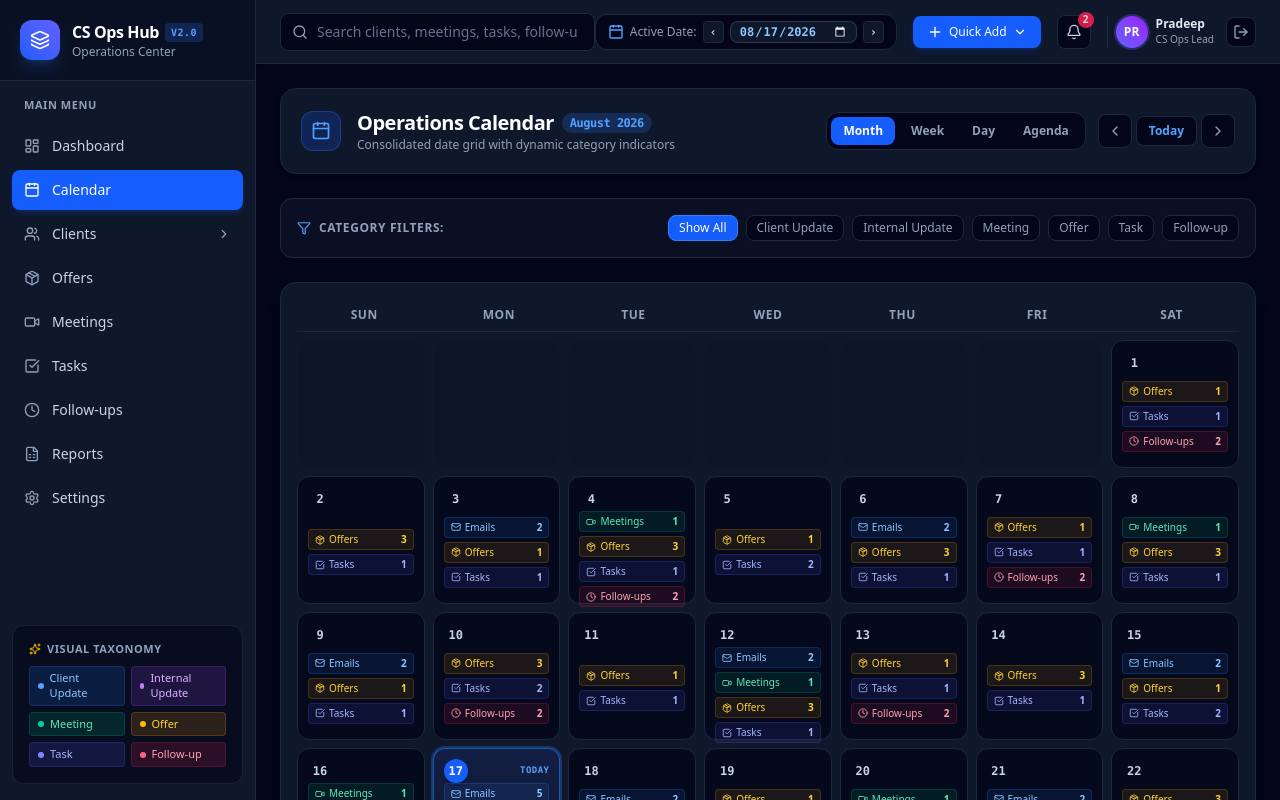
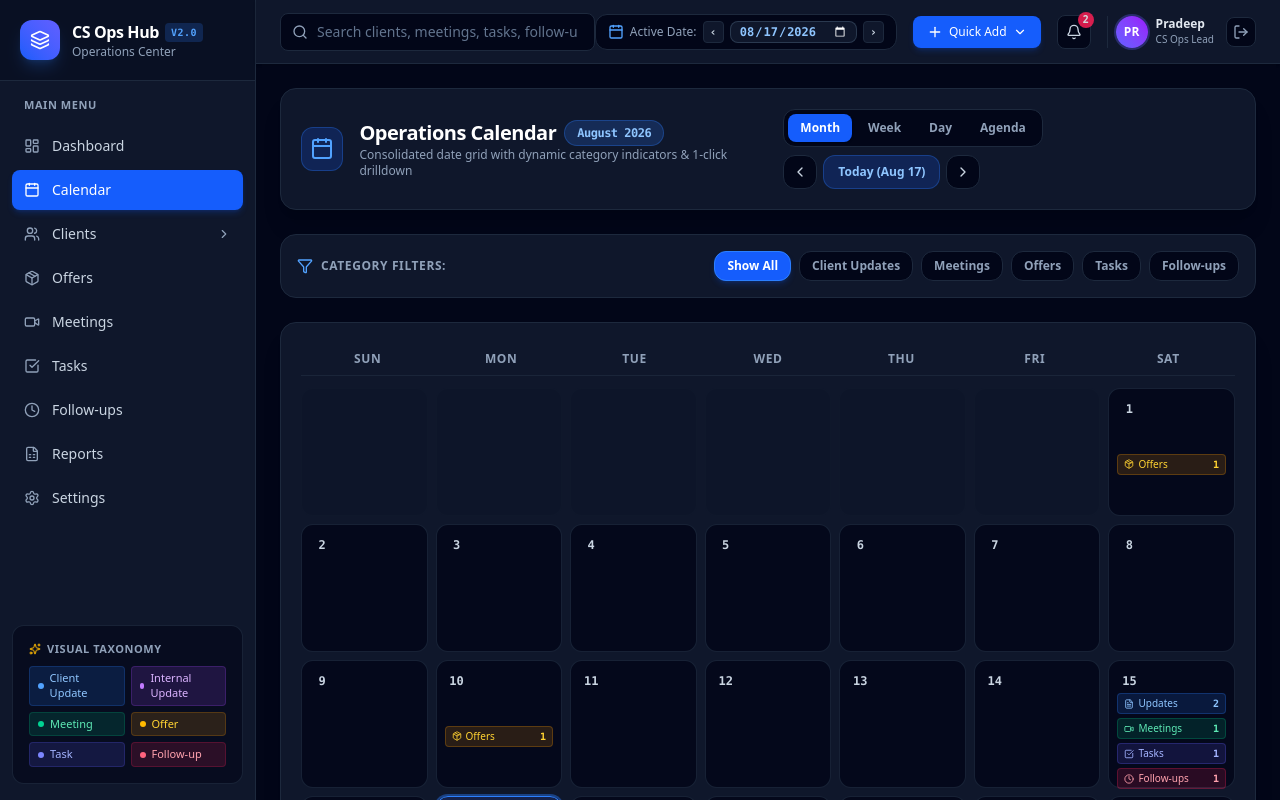
Before and after one commit to sravani00/Customer-Success-Operations-Hub, a Next.js app: page /calendar in a window 1280 px wide. Shown: the top 800 px of the page. Built offline with nearby package versions, Linux system fonts and the light colour scheme.

Commit message:
fix: Upgrade Operations Calendar header contrast, dynamic steppers, and real store data counts

```diff
--- a/app/calendar/page.tsx
+++ b/app/calendar/page.tsx
@@ -7,34 +7,74 @@ import {
   ChevronLeft,
   ChevronRight,
   Calendar as CalendarIcon,
-  Mail,
   Video,
   Package,
   CheckSquare,
   Clock,
   Filter,
-  Sparkles
+  Sparkles,
+  FileText
 } from 'lucide-react';
 import { useAppStore } from '../../lib/store';
 
 export default function CalendarPage() {
   const router = useRouter();
-  const { currentDate, setCurrentDate, emails, meetings, offers, tasks, followUps, updates } = useAppStore();
+  const { currentDate, setCurrentDate, meetings, offers, tasks, followUps, updates } = useAppStore();
 
   const [viewMode, setViewMode] = useState<'month' | 'week' | 'day' | 'agenda'>('month');
   const [selectedTaxonomy, setSelectedTaxonomy] = useState<string>('all');
 
-  // Days in August 2026 grid setup
-  const daysInAugust = Array.from({ length: 31 }, (_, i) => {
+  // Parse active date to determine year and month
+  const activeDateObj = new Date(`${currentDate}T00:00:00`);
+  const activeYear = activeDateObj.getFullYear();
+  const activeMonth = activeDateObj.getMonth();
+
+  const monthNames = [
+    'January', 'February', 'March', 'April', 'May', 'June',
+    'July', 'August', 'September', 'October', 'November', 'December'
+  ];
+
+  const currentMonthName = monthNames[activeMonth];
+
+  // Number of days in active month
+  const daysInMonthCount = new Date(activeYear, activeMonth + 1, 0).getDate();
+  const firstDayOfWeek = new Date(activeYear, activeMonth, 1).getDay(); // 0 = Sun, 6 = Sat
+
+  // Days array for current month
+  const monthDays = Array.from({ length: daysInMonthCount }, (_, i) => {
     const dayNum = i + 1;
-    const dateStr = `2026-08-${dayNum < 10 ? '0' + dayNum : dayNum}`;
+    const monthStr = String(activeMonth + 1).padStart(2, '0');
+    const dayStr = String(dayNum).padStart(2, '0');
+    const dateStr = `${activeYear}-${monthStr}-${dayStr}`;
     return {
       dayNum,
       dateStr,
-      isCurrentMonth: true,
       isSelected: dateStr === currentDate
     };
   });
+
+  // Dynamic Steppers
+  const handlePrevDay = () => {
+    const d = new Date(`${currentDate}T00:00:00`);
+    d.setDate(d.getDate() - 1);
+    const y = d.getFullYear();
+    const m = String(d.getMonth() + 1).padStart(2, '0');
+    const day = String(d.getDate()).padStart(2, '0');
+    setCurrentDate(`${y}-${m}-${day}`);
+  };
+
+  const handleNextDay = () => {
+    const d = new Date(`${currentDate}T00:00:00`);
+    d.setDate(d.getDate() + 1);
+    const y = d.getFullYear();
+    const m = String(d.getMonth() + 1).padStart(2, '0');
+    const day = String(d.getDate()).padStart(2, '0');
+    setCurrentDate(`${y}-${m}-${day}`);
+  };
+
+  const handleTodayClick = () => {
+    setCurrentDate('2026-08-17');
+  };
 
   const handleDateClick = (dateStr: string) => {
     setCurrentDate(dateStr);
@@ -43,23 +83,25 @@ export default function CalendarPage() {
 
   return (
     <div className="space-y-6 max-w-7xl mx-auto animate-in fade-in duration-300">
-      {/* Calendar Header & View Switcher Controls (Spec Section 3) */}
-      <div className="flex flex-col md:flex-row md:items-center justify-between gap-4 bg-slate-900 p-5 rounded-2xl border border-slate-800 shadow-md">
+      {/* Calendar Header Controls */}
+      <div className="flex flex-col md:flex-row md:items-center justify-between gap-4 bg-slate-900 p-5 rounded-2xl border border-slate-800 shadow-xl">
         <div className="flex items-center space-x-4">
-          <div className="w-10 h-10 rounded-xl bg-blue-600/20 border border-blue-500/30 flex items-center justify-center text-blue-400">
-            <CalendarIcon className="w-5 h-5" />
+          <div className="w-11 h-11 rounded-xl bg-blue-600/20 border border-blue-500/30 flex items-center justify-center text-blue-400">
+            <CalendarIcon className="w-6 h-6" />
           </div>
           <div>
             <h1 className="text-xl font-bold text-white tracking-tight flex items-center gap-2">
               Operations Calendar
-              <span className="text-xs px-2 py-0.5 rounded-full bg-blue-500/20 text-blue-400 font-mono">August 2026</span>
+              <span className="text-xs px-3 py-1 rounded-full bg-blue-500/20 text-blue-300 border border-blue-500/30 font-mono font-semibold">
+                {currentMonthName} {activeYear}
+              </span>
             </h1>
-            <p className="text-xs text-slate-400">Consolidated date grid with dynamic category indicators</p>
+            <p className="text-xs text-slate-400">Consolidated date grid with dynamic category indicators & 1-click drilldown</p>
           </div>
         </div>
 
         {/* View Switcher Controls */}
-        <div className="flex items-center space-x-3">
+        <div className="flex items-center space-x-3 flex-wrap gap-y-2">
           <div className="flex items-center space-x-1 bg-slate-950 p-1 rounded-xl border border-slate-800">
             <button
               onClick={() => setViewMode('month')}
@@ -95,22 +137,24 @@ export default function CalendarPage() {
             </button>
           </div>
 
-          <div className="flex items-center space-x-1">
+          <div className="flex items-center space-x-1.5">
             <button
-              onClick={() => setCurrentDate('2026-08-16')}
-              className="p-2 rounded-lg bg-slate-950 border border-slate-800 text-slate-400 hover:text-white"
+              onClick={handlePrevDay}
+              title="Previous Day"
+              className="p-2 rounded-xl bg-slate-950 border border-slate-800 text-slate-300 hover:text-white hover:bg-slate-800 transition-colors"
             >
               <ChevronLeft className="w-4 h-4" />
             </button>
             <button
-              onClick={() => setCurrentDate('2026-08-17')}
-              className="px-3 py-1.5 rounded-lg bg-slate-950 border border-slate-800 text-xs font-bold text-blue-400 hover:bg-slate-800"
+              onClick={handleTodayClick}
+              className="px-3.5 py-2 rounded-xl bg-blue-600/20 hover:bg-blue-600/30 text-blue-300 border border-blue-500/30 text-xs font-bold transition-colors"
             >
-              Today
+              Today (Aug 17)
             </button>
             <button
-              onClick={() => setCurrentDate('2026-08-18')}
-              className="p-2 rounded-lg bg-slate-950 border border-slate-800 text-slate-400 hover:text-white"
+              onClick={handleNextDay}
+              title="Next Day"
+              className="p-2 rounded-xl bg-slate-950 border border-slate-800 text-slate-300 hover:text-white hover:bg-slate-800 transition-colors"
             >
               <ChevronRight className="w-4 h-4" />
             </button>
@@ -118,77 +162,41 @@ export default function CalendarPage() {
         </div>
       </div>
 
-      {/* Visual Taxonomy Filter Bar (Spec Section 3) */}
-      <div className="bg-slate-900/60 p-4 rounded-xl border border-slate-800 flex items-center justify-between overflow-x-auto gap-4">
+      {/* Category Filter Bar */}
+      <div className="bg-slate-900 p-4 rounded-2xl border border-slate-800 flex items-center justify-between overflow-x-auto gap-4">
         <div className="flex items-center space-x-2 text-xs text-slate-400 font-semibold uppercase tracking-wider shrink-0">
-          <Filter className="w-3.5 h-3.5 text-blue-400" />
+          <Filter className="w-4 h-4 text-blue-400" />
           <span>Category Filters:</span>
         </div>
         <div className="flex items-center space-x-2 text-xs">
-          <button
-            onClick={() => setSelectedTaxonomy('all')}
-            className={`px-2.5 py-1 rounded-lg border font-medium transition-all ${
-              selectedTaxonomy === 'all' ? 'bg-blue-600 text-white border-blue-500' : 'bg-slate-950 border-slate-800 text-slate-400 hover:text-white'
-            }`}
-          >
-            Show All
-          </button>
-          <button
-            onClick={() => setSelectedTaxonomy('client-update')}
-            className={`px-2.5 py-1 rounded-lg border font-medium transition-all ${
-              selectedTaxonomy === 'client-update' ? 'bg-blue-500/20 text-blue-300 border-blue-500' : 'bg-slate-950 border-slate-800 text-slate-400 hover:text-white'
-            }`}
-          >
-            Client Update
-          </button>
-          <button
-            onClick={() => setSelectedTaxonomy('internal-update')}
-            className={`px-2.5 py-1 rounded-lg border font-medium transition-all ${
-              selectedTaxonomy === 'internal-update' ? 'bg-purple-500/20 text-purple-300 border-purple-500' : 'bg-slate-950 border-slate-800 text-slate-400 hover:text-white'
-            }`}
-          >
-            Internal Update
-          </button>
-          <button
-            onClick={() => setSelectedTaxonomy('meeting')}
-            className={`px-2.5 py-1 rounded-lg border font-medium transition-all ${
-              selectedTaxonomy === 'meeting' ? 'bg-emerald-500/20 text-emerald-300 border-emerald-500' : 'bg-slate-950 border-slate-800 text-slate-400 hover:text-white'
-            }`}
-          >
-            Meeting
-          </button>
-          <button
-            onClick={() => setSelectedTaxonomy('offer')}
-            className={`px-2.5 py-1 rounded-lg border font-medium transition-all ${
-              selectedTaxonomy === 'offer' ? 'bg-amber-500/20 text-amber-300 border-amber-500' : 'bg-slate-950 border-slate-800 text-slate-400 hover:text-white'
-            }`}
-          >
-            Offer
-          </button>
-          <button
-            onClick={() => setSelectedTaxonomy('task')}
-            className={`px-2.5 py-1 rounded-lg border font-medium transition-all ${
-              selectedTaxonomy === 'task' ? 'bg-indigo-500/20 text-indigo-300 border-indigo-500' : 'bg-slate-950 border-slate-800 text-slate-400 hover:text-white'
-            }`}
-          >
-            Task
-          </button>
-          <button
-            onClick={() => setSelectedTaxonomy('follow-up')}
-            className={`px-2.5 py-1 rounded-lg border font-medium transition-all ${
-              selectedTaxonomy === 'follow-up' ? 'bg-rose-500/20 text-rose-300 border-rose-500' : 'bg-slate-950 border-slate-800 text-slate-400 hover:text-white'
-            }`}
-          >
-            Follow-up
-          </button>
+          {[
+            { key: 'all', label: 'Show All' },
+            { key: 'updates', label: 'Client Updates' },
+            { key: 'meetings', label: 'Meetings' },
+            { key: 'offers', label: 'Offers' },
+            { key: 'tasks', label: 'Tasks' },
+            { key: 'followups', label: 'Follow-ups' }
+          ].map((cat) => (
+            <button
+              key={cat.key}
+              onClick={() => setSelectedTaxonomy(cat.key)}
+              className={`px-3 py-1.5 rounded-xl border font-semibold transition-all ${
+                selectedTaxonomy === cat.key
+                  ? 'bg-blue-600 text-white border-blue-500 shadow-md shadow-blue-600/20'
+                  : 'bg-slate-950 border-slate-800 text-slate-400 hover:text-white hover:bg-slate-800'
+              }`}
+            >
+              {cat.label}
+            </button>
+          ))}
         </div>
       </div>
 
       {/* Month View Grid */}
       {viewMode === 'month' && (
-        <div className="bg-slate-900 border border-slate-800 rounded-2xl p-4 shadow-xl space-y-2">
+        <div className="bg-slate-900 border border-slate-800 rounded-2xl p-5 shadow-xl space-y-3">
           {/* Day of week headers */}
-          <div className="grid grid-cols-7 text-center text-xs font-bold text-slate-400 uppercase tracking-wider py-2 border-b border-slate-800">
+          <div className="grid grid-cols-7 text-center text-xs font-bold text-slate-400 uppercase tracking-wider py-2 border-b border-slate-800/80">
             <div>Sun</div>
             <div>Mon</div>
             <div>Tue</div>
@@ -200,72 +208,82 @@ export default function CalendarPage() {
 
           {/* Grid Cells */}
           <div className="grid grid-cols-7 gap-2">
-            {/* Blank cells for grid alignment (August 1, 2026 is Saturday) */}
-            {Array.from({ length: 6 }).map((_, idx) => (
+            {/* Blank cells for alignment */}
+            {Array.from({ length: firstDayOfWeek }).map((_, idx) => (
               <div key={`blank-${idx}`} className="h-32 rounded-xl bg-slate-950/20 border border-slate-800/30 opacity-40"></div>
             ))}
 
-            {daysInAugust.map((day) => {
-              const isAug17 = day.dateStr === '2026-08-17';
+            {monthDays.map((day) => {
+              const isToday = day.dateStr === '2026-08-17';
+              const isSelected = day.dateStr === currentDate;
 
-              // Dynamic category indicator counts per cell
-              const cellEmailsCount = isAug17 ? 5 : (day.dayNum % 3 === 0 ? 2 : 0);
-              const cellMeetingsCount = isAug17 ? 2 : (day.dayNum % 4 === 0 ? 1 : 0);
-              const cellOffersCount = isAug17 ? 6 : (day.dayNum % 2 === 0 ? 3 : 1);
-              const cellTasksCount = isAug17 ? 4 : (day.dayNum % 5 === 0 ? 2 : 1);
-              const cellFollowUpsCount = isAug17 ? 3 : (day.dayNum % 3 === 1 ? 2 : 0);
+              // REAL DATA COUNTS FROM STORE
+              const dateUpdates = updates.filter((u) => u.timestamp.startsWith(day.dateStr));
+              const dateMeetings = meetings.filter((m) => m.startTime.startsWith(day.dateStr));
+              const dateOffers = offers.filter((o) => o.followUpDate === day.dateStr || o.testStartDate === day.dateStr);
+              const dateTasks = tasks.filter((t) => t.dueDate === day.dateStr);
+              const dateFollowUps = followUps.filter((f) => f.dueDate === day.dateStr || f.reminderAt?.startsWith(day.dateStr));
+
+              // Determine whether to display categories based on category filter
+              const showUpdates = (selectedTaxonomy === 'all' || selectedTaxonomy === 'updates') && dateUpdates.length > 0;
+              const showMeetings = (selectedTaxonomy === 'all' || selectedTaxonomy === 'meetings') && dateMeetings.length > 0;
+              const showOffers = (selectedTaxonomy === 'all' || selectedTaxonomy === 'offers') && dateOffers.length > 0;
+              const showTasks = (selectedTaxonomy === 'all' || selectedTaxonomy === 'tasks') && dateTasks.length > 0;
+              const showFollowUps = (selectedTaxonomy === 'all' || selectedTaxonomy === 'followups') && dateFollowUps.length > 0;
 
               return (
                 <div
                   key={day.dateStr}
                   onClick={() => handleDateClick(day.dateStr)}
-                  className={`h-32 p-2.5 rounded-xl border flex flex-col justify-between cursor-pointer transition-all hover:scale-[1.02] hover:shadow-lg ${
-                    isAug17
-                      ? 'bg-gradient-to-b from-blue-950/60 to-slate-900 border-blue-500/60 ring-2 ring-blue-500/30'
-                      : 'bg-slate-950/80 border-slate-800 hover:border-slate-700'
+                  className={`h-32 p-2 rounded-xl border flex flex-col justify-between cursor-pointer transition-all hover:scale-[1.02] hover:shadow-lg ${
+                    isSelected
+                      ? 'bg-gradient-to-b from-blue-950/80 to-slate-900 border-blue-500 ring-2 ring-blue-500/40 shadow-blue-950/50'
+                      : isToday
+                      ? 'bg-slate-900 border-blue-500/50'
+                      : 'bg-slate-950/80 border-slate-800/80 hover:border-slate-700'
                   }`}
                 >
                   <div className="flex items-center justify-between">
                     <span className={`text-xs font-mono font-bold w-6 h-6 rounded-full flex items-center justify-center ${
-                      isAug17 ? 'bg-blue-600 text-white shadow-md' : 'text-slate-300'
+                      isSelected ? 'bg-blue-600 text-white shadow-md' : isToday ? 'bg-blue-500/20 text-blue-400 border border-blue-500/30' : 'text-slate-300'
                     }`}>
                       {day.dayNum}
                     </span>
-                    {isAug17 && (
+                    {isToday && (
                       <span className="text-[9px] font-bold text-blue-400 uppercase tracking-wider font-mono">Today</span>
                     )}
                   </div>
 
-                  {/* Multi-Category Indicators (Spec Section 3) */}
-                  <div className="space-y-1 my-auto">
-                    {cellEmailsCount > 0 && (
-                      <div className="flex items-center justify-between px-1.5 py-0.5 rounded bg-blue-500/10 border border-blue-500/20 text-[10px] text-blue-300 font-medium">
-                        <span className="flex items-center gap-1"><Mail className="w-2.5 h-2.5" /> Emails</span>
-                        <span className="font-bold">{cellEmailsCount}</span>
+                  {/* Multi-Category Indicators */}
+                  <div className="space-y-1 my-auto text-[10px]">
+                    {showUpdates && (
+                      <div className="flex items-center justify-between px-1.5 py-0.5 rounded bg-blue-500/15 border border-blue-500/25 text-blue-300 font-medium">
+                        <span className="flex items-center gap-1"><FileText className="w-2.5 h-2.5" /> Updates</span>
+                        <span className="font-bold font-mono">{dateUpdates.length}</span>
                       </div>
                     )}
-                    {cellMeetingsCount > 0 && (
-                      <div className="flex items-center justify-between px-1.5 py-0.5 rounded bg-emerald-500/10 border border-emerald-500/20 text-[10px] text-emerald-300 font-medium">
+                    {showMeetings && (
+                      <div className="flex items-center justify-between px-1.5 py-0.5 rounded bg-emerald-500/15 border border-emerald-500/25 text-emerald-300 font-medium">
                         <span className="flex items-center gap-1"><Video className="w-2.5 h-2.5" /> Meetings</span>
-                        <span className="font-bold">{cellMeetingsCount}</span>
+                        <span className="font-bold font-mono">{dateMeetings.length}</span>
                       </div>
                     )}
-                    {cellOffersCount > 0 && (
-                      <div className="flex items-center justify-between px-1.5 py-0.5 rounded bg-amber-500/10 border border-amber-500/20 text-[10px] text-amber-300 font-medium">
+                    {showOffers && (
+                      <div className="flex items-center justify-between px-1.5 py-0.5 rounded bg-amber-500/15 border border-amber-500/25 text-amber-300 font-medium">
                         <span className="flex items-center gap-1"><Package className="w-2.5 h-2.5" /> Offers</span>
-                        <span className="font-bold">{cellOffersCount}</span>
+                        <span className="font-bold font-mono">{dateOffers.length}</span>
                       </div>
                     )}
-                    {cellTasksCount > 0 && (
-                      <div className="flex items-center justify-between px-1.5 py-0.5 rounded bg-indigo-500/10 border border-indigo-500/20 text-[10px] text-indigo-300 font-medium">
+                    {showTasks && (
+                      <div className="flex items-center justify-between px-1.5 py-0.5 rounded bg-indigo-500/15 border border-indigo-500/25 text-indigo-300 font-medium">
                         <span className="flex items-center gap-1"><CheckSquare className="w-2.5 h-2.5" /> Tasks</span>
-                        <span className="font-bold">{cellTasksCount}</span>
+                        <span className="font-bold font-mono">{dateTasks.length}</span>
                       </div>
                     )}
-                    {cellFollowUpsCount > 0 && (
-                      <div className="flex items-center justify-between px-1.5 py-0.5 rounded bg-rose-500/10 border border-rose-500/20 text-[10px] text-rose-300 font-medium">
+                    {showFollowUps && (
+                      <div className="flex items-center justify-between px-1.5 py-0.5 rounded bg-rose-500/15 border border-rose-500/25 text-rose-300 font-medium">
                         <span className="flex items-center gap-1"><Clock className="w-2.5 h-2.5" /> Follow-ups</span>
-                        <span className="font-bold">{cellFollowUpsCount}</span>
+                        <span className="font-bold font-mono">{dateFollowUps.length}</span>
                       </div>
                     )}
                   </div>
@@ -276,18 +294,19 @@ export default function CalendarPage() {
         </div>
       )}
 
+      {/* Week / Day / Agenda Views */}
       {viewMode !== 'month' && (
-        <div className="bg-slate-900 border border-slate-800 rounded-2xl p-8 text-center text-slate-400 space-y-3">
+        <div className="bg-slate-900 border border-slate-800 rounded-2xl p-8 text-center text-slate-400 space-y-4 shadow-xl">
           <Sparkles className="w-8 h-8 text-blue-400 mx-auto" />
-          <h3 className="text-base font-bold text-white">Interactive {viewMode.toUpperCase()} Agenda View</h3>
-          <p className="text-xs max-w-md mx-auto">
-            Viewing schedule breakdown for {currentDate}. Click below to enter full Daily Details workspace.
+          <h3 className="text-base font-bold text-white">Interactive {viewMode.toUpperCase()} Operations View</h3>
+          <p className="text-xs max-w-md mx-auto text-slate-400">
+            Viewing operational schedule breakdown for <strong className="text-blue-300 font-mono">{currentDate}</strong>. Click below to drill down into the full Daily Details workspace.
           </p>
           <Link
             href={`/daily-details?date=${currentDate}`}
-            className="inline-flex items-center gap-2 px-4 py-2 bg-blue-600 hover:bg-blue-500 text-white rounded-lg text-xs font-bold"
+            className="inline-flex items-center gap-2 px-4 py-2.5 bg-blue-600 hover:bg-blue-500 text-white rounded-xl text-xs font-bold shadow-lg shadow-blue-600/30 transition-all"
           >
-            Drill-down Daily Workspace
+            <span>Open Daily Operations Workspace ({currentDate})</span>
           </Link>
         </div>
       )}
```
